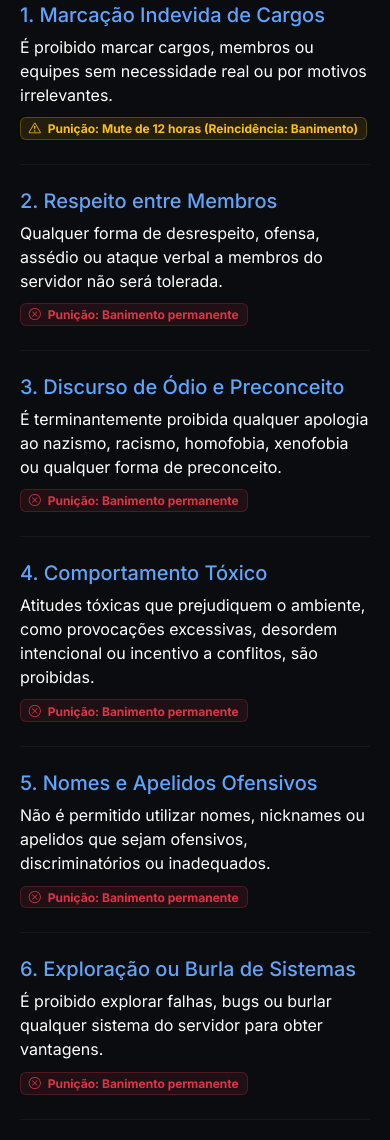
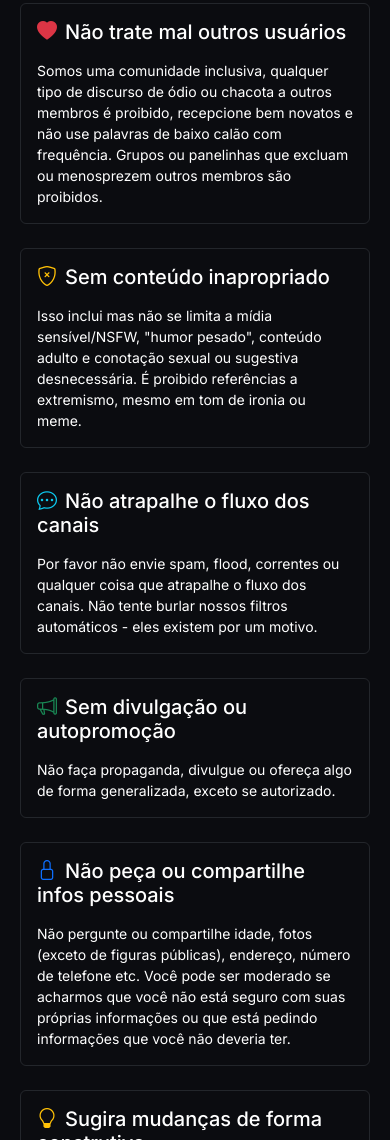
Before and after one commit to rickdev0021-byte/nacionalcityrp, a plain HTML site: page regras/comunidade-discord.html in a window 390 px wide. Shown: the part 860-2000 px from the top of the page. Drawn offline with nearby package versions, Linux system fonts and the light colour scheme.

Commit message:
feat: update discord community rules

```diff
--- a/regras/comunidade-discord.html
+++ b/regras/comunidade-discord.html
@@ -508,6 +508,63 @@
             <!-- Content Area -->
             <div class="docs-content-area">
 
+                <!-- Guidelines -->
+                <section class="docs-section pt-0">
+                    <h2 class="section-title mb-4">Código de Conduta</h2>
+                    <p class="lead text-muted mb-5">Princípios fundamentais para uma boa convivência em nossa comunidade.</p>
+
+                    <div class="row g-4">
+                        <div class="col-md-6">
+                            <div class="card bg-transparent border-secondary border-opacity-25 h-100">
+                                <div class="card-body">
+                                    <h5 class="text-white mb-3"><i class="bi bi-heart-fill text-danger me-2"></i>Não trate mal outros usuários</h5>
+                                    <p class="text-muted small mb-0">Somos uma comunidade inclusiva, qualquer tipo de discurso de ódio ou chacota a outros membros é proibido, recepcione bem novatos e não use palavras de baixo calão com frequência. Grupos ou panelinhas que excluam ou menosprezem outros membros são proibidos.</p>
+                                </div>
+                            </div>
+                        </div>
+                        <div class="col-md-6">
+                            <div class="card bg-transparent border-secondary border-opacity-25 h-100">
+                                <div class="card-body">
+                                    <h5 class="text-white mb-3"><i class="bi bi-shield-x text-warning me-2"></i>Sem conteúdo inapropriado</h5>
+                                    <p class="text-muted small mb-0">Isso inclui mas não se limita a mídia sensível/NSFW, "humor pesado", conteúdo adulto e conotação sexual ou sugestiva desnecessária. É proibido referências a extremismo, mesmo em tom de ironia ou meme.</p>
+                                </div>
+                            </div>
+                        </div>
+                        <div class="col-md-6">
+                            <div class="card bg-transparent border-secondary border-opacity-25 h-100">
+                                <div class="card-body">
+                                    <h5 class="text-white mb-3"><i class="bi bi-chat-dots text-info me-2"></i>Não atrapalhe o fluxo dos canais</h5>
+                                    <p class="text-muted small mb-0">Por favor não envie spam, flood, correntes ou qualquer coisa que atrapalhe o fluxo dos canais. Não tente burlar nossos filtros automáticos - eles existem por um motivo.</p>
+                                </div>
+                            </div>
+                        </div>
+                        <div class="col-md-6">
+                            <div class="card bg-transparent border-secondary border-opacity-25 h-100">
+                                <div class="card-body">
+                                    <h5 class="text-white mb-3"><i class="bi bi-megaphone text-success me-2"></i>Sem divulgação ou autopromoção</h5>
+                                    <p class="text-muted small mb-0">Não faça propaganda, divulgue ou ofereça algo de forma generalizada, exceto se autorizado.</p>
+                                </div>
+                            </div>
+                        </div>
+                        <div class="col-md-6">
+                            <div class="card bg-transparent border-secondary border-opacity-25 h-100">
+                                <div class="card-body">
+                                    <h5 class="text-white mb-3"><i class="bi bi-lock text-primary me-2"></i>Não peça ou compartilhe infos pessoais</h5>
+                                    <p class="text-muted small mb-0">Não pergunte ou compartilhe idade, fotos (exceto de figuras públicas), endereço, número de telefone etc. Você pode ser moderado se acharmos que você não está seguro com suas próprias informações ou que está pedindo informações que você não deveria ter.</p>
+                                </div>
+                            </div>
+                        </div>
+                        <div class="col-md-6">
+                            <div class="card bg-transparent border-secondary border-opacity-25 h-100">
+                                <div class="card-body">
+                                    <h5 class="text-white mb-3"><i class="bi bi-lightbulb text-warning me-2"></i>Sugira mudanças de forma construtiva</h5>
+                                    <p class="text-muted small mb-0">Caso você queira fazer uma crítica às regras (ou à staff ou servidor), faça apenas na categoria de Suporte se possível apresentando uma solução junto. Não tente menosprezar, causar vexame ou humilhar membros da Staff.</p>
+                                </div>
+                            </div>
+                        </div>
+                    </div>
+                </section>
+
                 <!-- Discord Rules -->
                 <section class="docs-section pt-0">
                     <h2 class="section-title mb-4">Regras de Convivência</h2>
```
